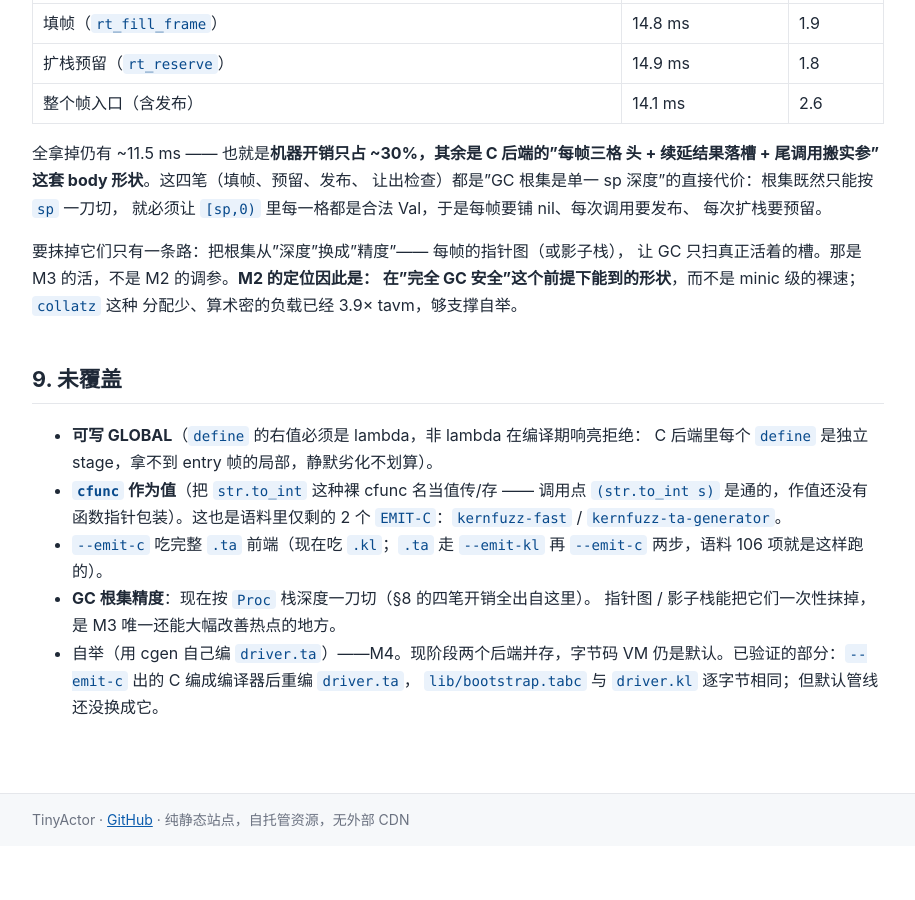
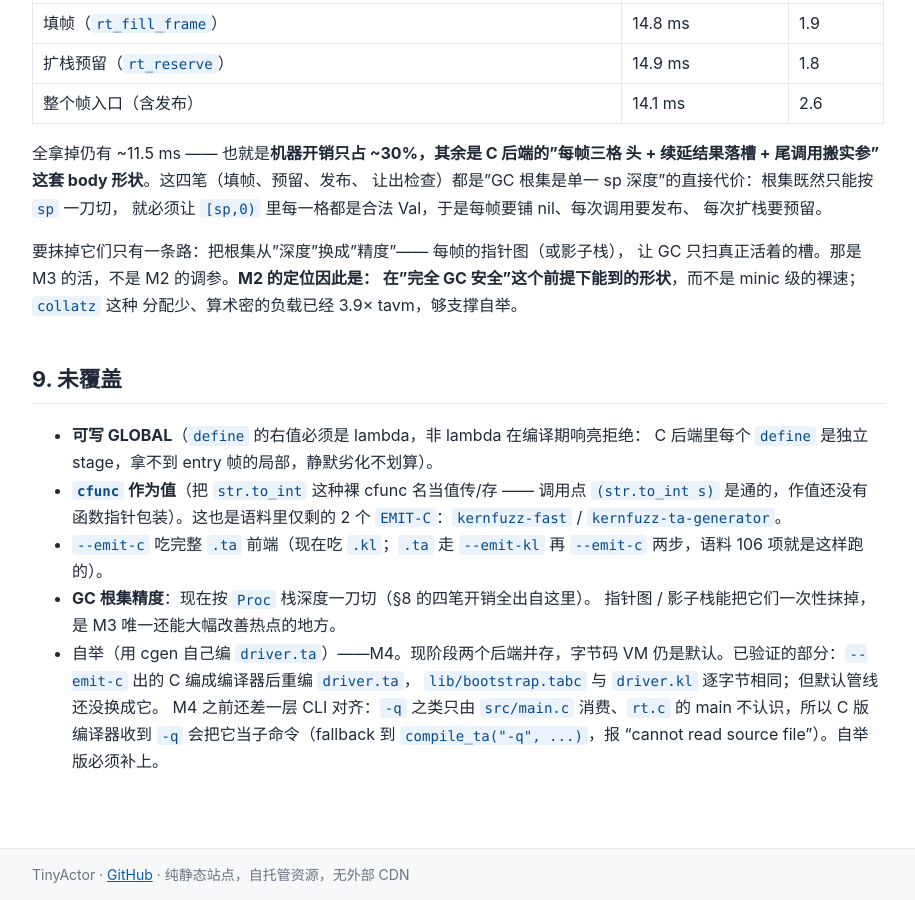
Before and after one commit to tiancaiamao/tinyactor, a Jekyll site: the page built from docs/c-backend.md, in a window 1280 px wide and 900 px high, scrolled down 5404 px. Shown: the whole window, without its empty margins (182-1097 px from the left). Built offline with Jekyll 4.4.1, drawn with Linux system fonts in a browser that asks for light colours; our own code applies the rules of GitHub Pages for plain Markdown files; before the commit the page ends 6250 px from its top, so only the background shows below that.

Commit message:
docs(kl-c): §9 记下 M4 自举还差 CLI 对齐（-q 只有 src/main.c 认识）

```diff
--- a/docs/c-backend.md
+++ b/docs/c-backend.md
@@ -254,3 +254,6 @@ clang `-O2`，macOS/arm64（m 系列），每个数字是 best-of-5 的墙钟（
 - 自举（用 cgen 自己编 `driver.ta`）——M4。现阶段两个后端并存，字节码 VM
   仍是默认。已验证的部分：`--emit-c` 出的 C 编成编译器后重编 `driver.ta`，
   `lib/bootstrap.tabc` 与 `driver.kl` 逐字节相同；但默认管线还没换成它。
+  M4 之前还差一层 CLI 对齐：`-q` 之类只由 `src/main.c` 消费、`rt.c` 的 main
+  不认识，所以 C 版编译器收到 `-q` 会把它当子命令（fallback 到
+  `compile_ta("-q", ...)`，报 "cannot read source file"）。自举版必须补上。
```
